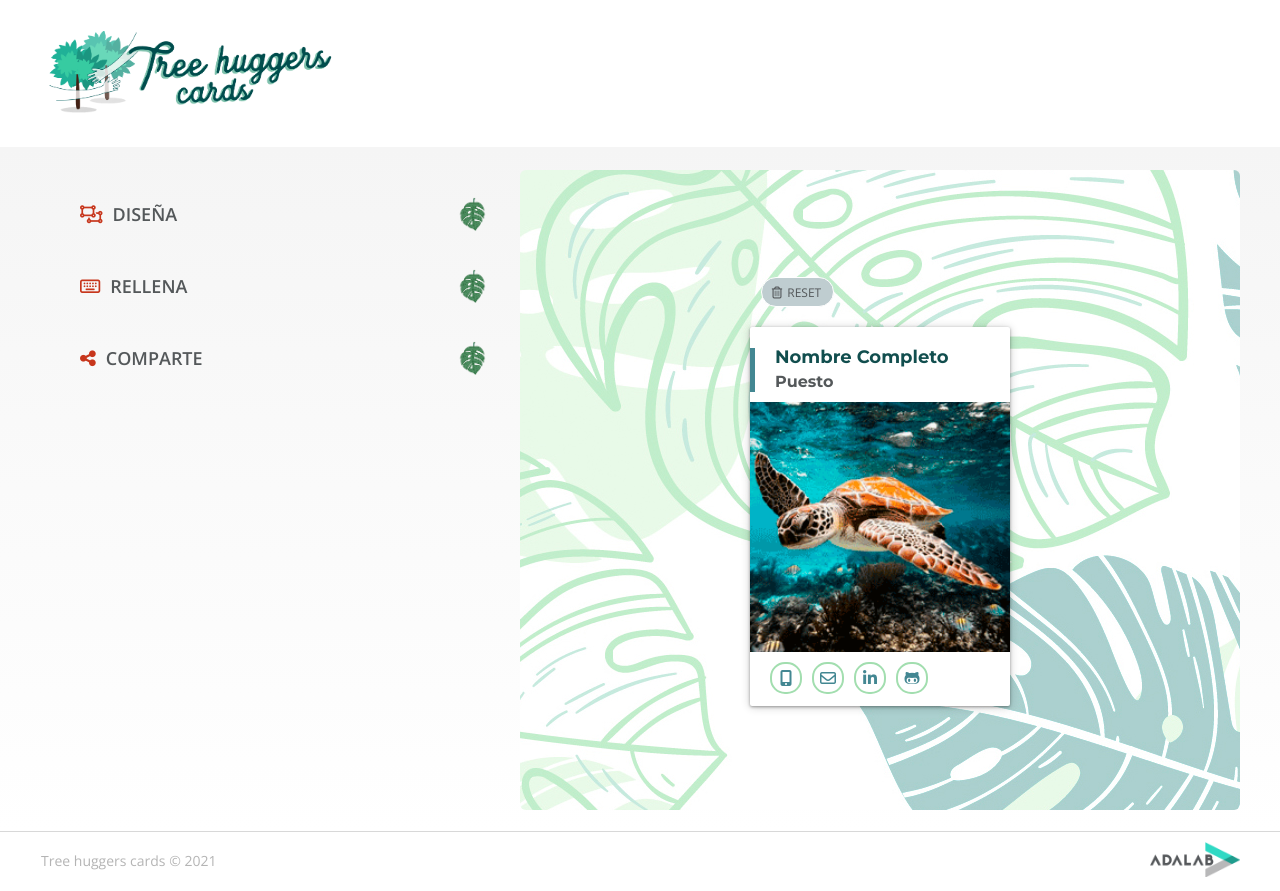
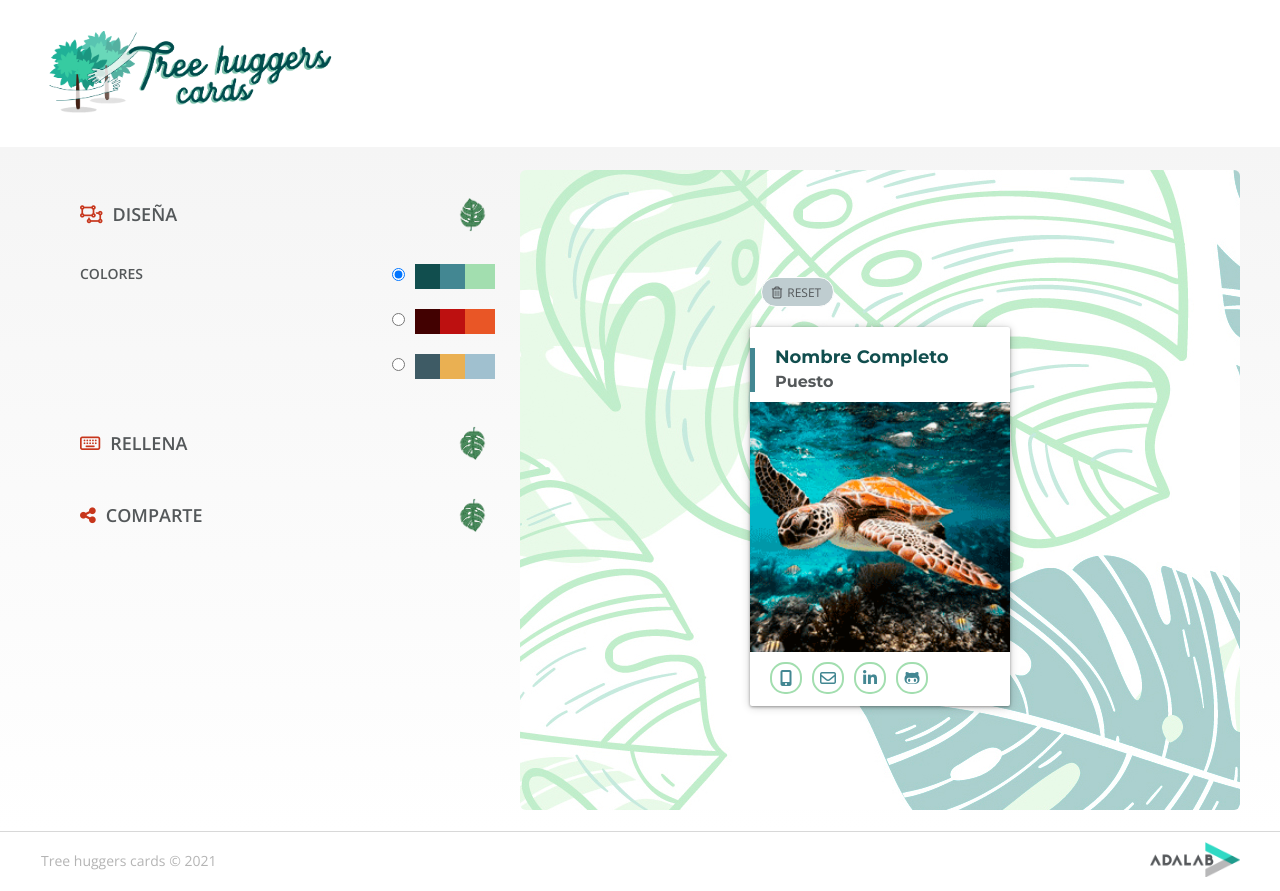
Before and after one commit to Adalab/project-promo-l-module-3-team-6, a React (Create React App) app: page / in a window 1280 px wide. Built offline with nearby package versions, Linux system fonts and the light colour scheme.

Commit message:
fix collapsable functionality

```diff
--- a/src/components/Generator.js
+++ b/src/components/Generator.js
@@ -1,25 +1,27 @@
-import React from "react";
-import Fill from "./Fill";
-import Share from "./Share";
-import Collapsable from "./Collapsable";
-import Header from "./Header";
-import Desing from "./Desing";
-import Card from "./Card";
+import React from 'react';
+import Fill from './Fill';
+import Share from './Share';
+import Collapsable from './Collapsable';
+import Header from './Header';
+import Desing from './Desing';
+import Card from './Card';
 
 class Generator extends React.Component {
   constructor(props) {
     super(props);
     this.state = {
-      design: false,
-      fill: false,
-      share: false,
-      numberPaletteActivated: "1",
-      name: "",
-      job: "",
-      phone: "",
-      email: "",
-      linkedin: "",
-      github: "",
+      collapsable: {
+        design: true,
+        fill: false,
+        share: false,
+      },
+      numberPaletteActivated: '1',
+      name: '',
+      job: '',
+      phone: '',
+      email: '',
+      linkedin: '',
+      github: '',
     };
     this.changeCollapsable = this.changeCollapsable.bind(this);
     this.handleChange = this.handleChange.bind(this);
@@ -27,7 +29,25 @@ class Generator extends React.Component {
   }
 
   changeCollapsable(nameCollapsable, prevOpen) {
-    this.setState({ [nameCollapsable]: !prevOpen });
+    const collapsables = ['design', 'fill', 'share'];
+    const myCollapsableChanged = collapsables.filter(
+      (item) => item !== nameCollapsable
+    );
+    this.setState((prevState) => ({
+      collapsable: {
+        ...prevState.collapsable,
+        [nameCollapsable]: !prevOpen,
+      },
+    }));
+
+    for (let colap of myCollapsableChanged) {
+      this.setState((prevState) => ({
+        collapsable: {
+          ...prevState.collapsable,
+          [colap]: false,
+        },
+      }));
+    }
   }
 
   handleChange(nameInput, valueInput) {
@@ -36,15 +56,16 @@ class Generator extends React.Component {
 
   handleReset(nameInput) {
     this.setState({
-      numberPaletteActivated: "1",
-      name: "",
-      job: "",
-      phone: "",
-      email: "",
-      linkedin: "",
-      github: "",
-      [nameInput]: "",
+      numberPaletteActivated: '1',
+      name: '',
+      job: '',
+      phone: '',
+      email: '',
+      linkedin: '',
+      github: '',
     });
+    const form = document.querySelector('.app__form');
+    form.reset();
   }
 
   render() {
@@ -71,14 +92,14 @@ class Generator extends React.Component {
                   name="design"
                   classValue="design"
                   icon="far fa-object-ungroup"
-                  openClassName={this.state.design}
+                  openClassName={this.state.collapsable.design}
                   /* this.state.collapsable.design */
                 >
                   <Desing
                     numberPaletteActivated={this.state.numberPaletteActivated}
                     handleChange={this.handleChange}
                   />
-                </Collapsable>{" "}
+                </Collapsable>{' '}
               </fieldset>
               <fieldset className={`fill js-collapsable-container`}>
                 <Collapsable
@@ -87,7 +108,7 @@ class Generator extends React.Component {
                   name="fill"
                   classValue="fill"
                   icon="far fa-keyboard"
-                  openClassName={this.state.fill}
+                  openClassName={this.state.collapsable.fill}
                 >
                   <Fill
                     required="Todos los campos son obligatorios"
@@ -110,7 +131,7 @@ class Generator extends React.Component {
                   name="share"
                   classValue="share"
                   icon="fas fa-share-alt"
-                  openClassName={this.state.share}
+                  openClassName={this.state.collapsable.share}
                 >
                   <Share />
                 </Collapsable>
--- a/src/components/InputForm.js
+++ b/src/components/InputForm.js
@@ -1,5 +1,5 @@
-import React from "react";
-import "../stylesheets/layout/_fill.scss";
+import React from 'react';
+import '../stylesheets/layout/_fill.scss';
 
 class InputForm extends React.Component {
   constructor(props) {
```
Also changed, not shown: src/components/Fill.js (+4 -4 lines).
